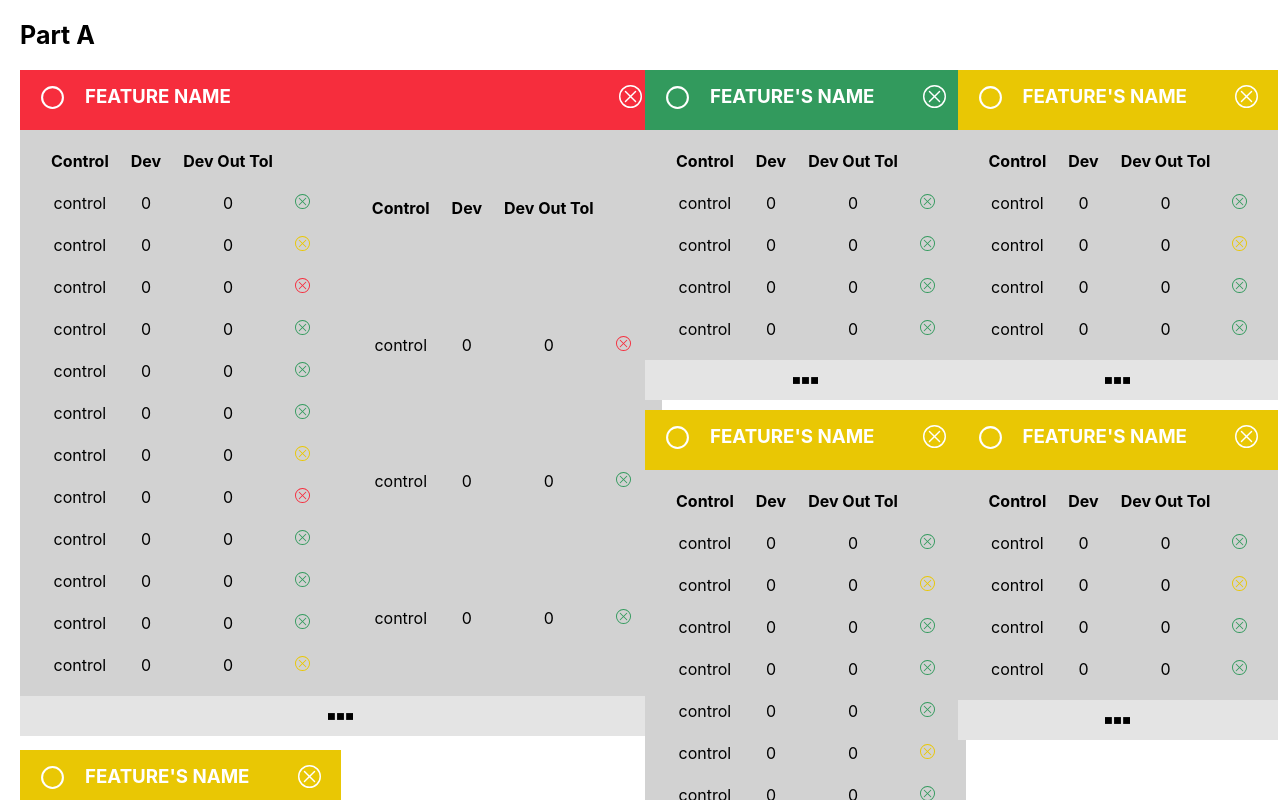
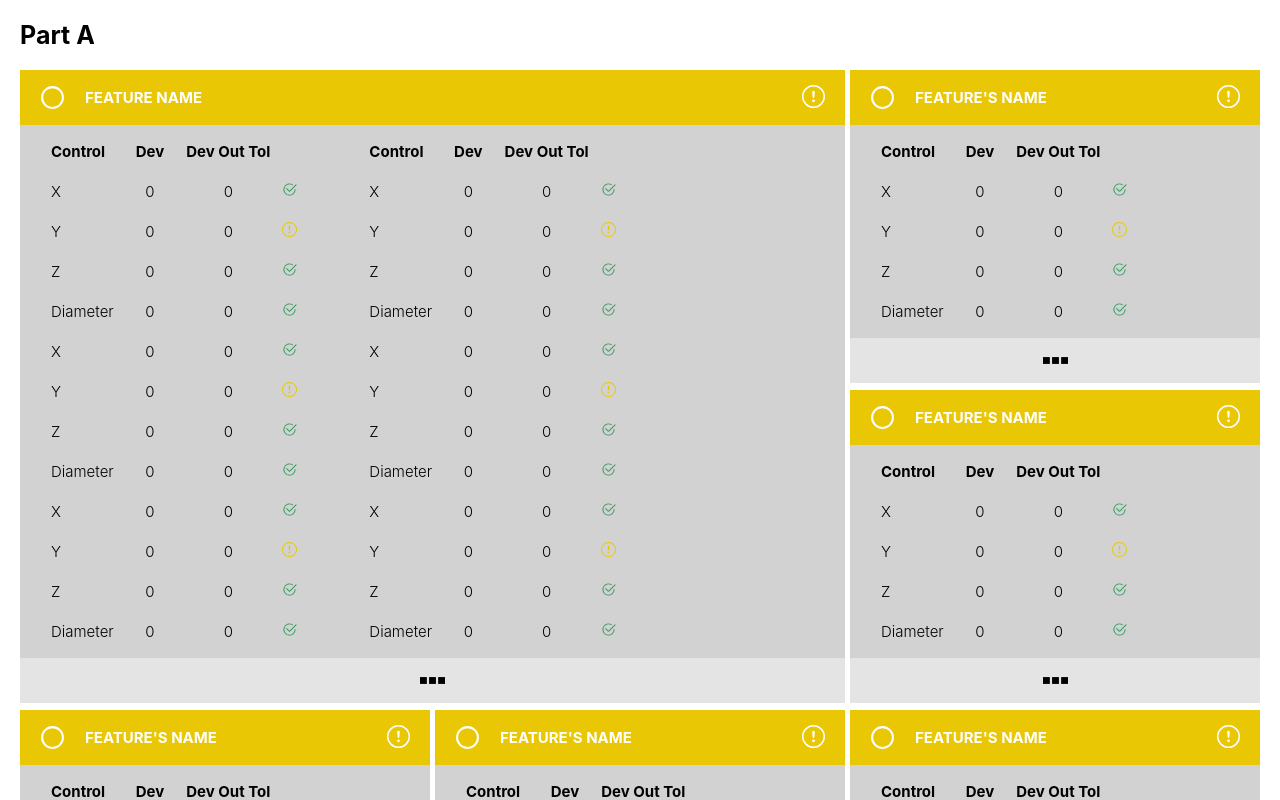
Before and after one commit to zeipepe/abb-test, a React (Create React App) app: page / in a window 1280 px wide. Shown: the top 800 px of the page. Built offline with nearby package versions, Linux system fonts and the light colour scheme.

Commit message:
fix: set grid layout to match design

```diff
--- a/src/components/Feature/Feature.js
+++ b/src/components/Feature/Feature.js
@@ -30,10 +30,10 @@ function iconFromStatus(status, size = "23px", color = false) {
     case "error":
       return <BsXCircle size={size} color={color ? colors[status] : "white"} />;
     case "warning":
-      return <BsXCircle size={size} color={color ? colors[status] : "white"} />;
+      return <BsExclamationCircle size={size} color={color ? colors[status] : "white"} />;
     case "ok":
     default:
-      return <BsXCircle size={size} color={color ? colors[status] : "white"} />;
+      return <BsCheckCircle size={size} color={color ? colors[status] : "white"} />;
   }
 }
 
@@ -85,17 +85,17 @@ function Feature(props) {
             key={"sectionControl-" + name + "-" + scIndex}
           >
             <tr>
-              <th>Control</th>
+              <th><div className={styles.alignLeft}>Control</div></th>
               <th>Dev</th>
               <th>Dev Out Tol</th>
               <th></th>
             </tr>
             {sectionControls.map((control, cIndex) => (
               <tr key={"control-" + name + "-" + control.name + cIndex}>
-                <td>{control.name}</td>
+                <td><div className={styles.alignLeft}>{control.name}</div></td>
                 <td>{control.dev}</td>
                 <td>{control.devTol}</td>
-                <td>{iconFromStatus(control.status, "15px", true)}</td>
+                <td><div className={styles.shiftLeft}>{iconFromStatus(control.status, "15px", true)}</div></td>
               </tr>
             ))}
           </table>
--- a/src/components/Feature/Feature.module.css
+++ b/src/components/Feature/Feature.module.css
@@ -1,5 +1,4 @@
-.featureContainer{
-    width:max-content;
+.featureContainer {
 }
 
 .header {
@@ -8,33 +7,40 @@
   color: white;
 }
 
-.header h3{
+.header h3 {
   display: flex;
   flex-flow: row;
-    margin:0px 20px;
+  margin: 0px 20px;
+  height:25px;
+  line-height:25px;
+  font-size: 15px;
+  font-weight: 700;
 }
 
-.controlsContainer{
-    background-color:#D2D2D2;
-    display:flex;
-    flex-flow:row;
+.controlsContainer {
+  background-color: #d2d2d2;
+  display: flex;
+  flex-flow: row;
+  font-size: 15px;
+  font-weight: 300;
 }
 
-.controlsTable{
-    margin: 0px 10px;
-    border-spacing:20px
+.controlsTable {
+  margin: 0px 10px;
+  border-spacing: 20px 13px;
+  line-height:25px;
 }
 
-.holder{
-    background-color:#E4E4E4;
-    height:40px;
-    display:flex;
-    justify-content:center;
-    align-items:center
+.holder {
+  background-color: #e4e4e4;
+  height: 45px;
+  display: flex;
+  justify-content: center;
+  align-items: center;
 }
 
-.title{
-    margin:0px 20px;
+.title {
+  margin: 0px 20px;
 }
 
 .ok {
@@ -54,3 +60,12 @@
   margin-right: 0px;
   vertical-align: middle;
 }
+
+.shiftLeft {
+  position: relative;
+  left: -10px;
+}
+
+.alignLeft {
+  text-align:left;
+}
--- a/src/components/Part/Part.module.css
+++ b/src/components/Part/Part.module.css
@@ -6,6 +6,7 @@
 .featuresContainer{
     margin:20px;
     display:grid;
-    gap:10px;
-    grid-template-columns: repeat(auto-fit, minmax(300px, 1fr));
+    column-gap: 5px;
+    row-gap: 7px;
+    grid-template-columns: repeat(auto-fit, minmax(310px, 1fr));
 }
--- a/src/views/Parts/Parts.js
+++ b/src/views/Parts/Parts.js
@@ -1,5 +1,6 @@
 import React from "react";
 import Part from "../../components/Part/Part";
+import styles from './Parts.module.css'
 function Parts() {
   const parts = [
     {
@@ -8,74 +9,83 @@ function Parts() {
         {
           name: "Feature Name",
           controls: [
-            { name: "control", dev: 0, devTol: 0, status: "ok" },
-            { name: "control", dev: 0, devTol: 0, status: "warning" },
-            { name: "control", dev: 0, devTol: 0, status: "error" },
-            { name: "control", dev: 0, devTol: 0, status: "ok" },
-            { name: "control", dev: 0, devTol: 0, status: "ok" },
-            { name: "control", dev: 0, devTol: 0, status: "ok" },
-            { name: "control", dev: 0, devTol: 0, status: "warning" },
-            { name: "control", dev: 0, devTol: 0, status: "error" },
-            { name: "control", dev: 0, devTol: 0, status: "ok" },
-            { name: "control", dev: 0, devTol: 0, status: "ok" },
-            { name: "control", dev: 0, devTol: 0, status: "ok" },
-            { name: "control", dev: 0, devTol: 0, status: "warning" },
-            { name: "control", dev: 0, devTol: 0, status: "error" },
-            { name: "control", dev: 0, devTol: 0, status: "ok" },
-            { name: "control", dev: 0, devTol: 0, status: "ok" },
+            { name: "X", dev: 0, devTol: 0, status: "ok" },
+            { name: "Y", dev: 0, devTol: 0, status: "warning" },
+            { name: "Z", dev: 0, devTol: 0, status: "ok" },
+            { name: "Diameter", dev: 0, devTol: 0, status: "ok" },
+            { name: "X", dev: 0, devTol: 0, status: "ok" },
+            { name: "Y", dev: 0, devTol: 0, status: "warning" },
+            { name: "Z", dev: 0, devTol: 0, status: "ok" },
+            { name: "Diameter", dev: 0, devTol: 0, status: "ok" },
+            { name: "X", dev: 0, devTol: 0, status: "ok" },
+            { name: "Y", dev: 0, devTol: 0, status: "warning" },
+            { name: "Z", dev: 0, devTol: 0, status: "ok" },
+            { name: "Diameter", dev: 0, devTol: 0, status: "ok" },
+            { name: "X", dev: 0, devTol: 0, status: "ok" },
+            { name: "Y", dev: 0, devTol: 0, status: "warning" },
+            { name: "Z", dev: 0, devTol: 0, status: "ok" },
+            { name: "Diameter", dev: 0, devTol: 0, status: "ok" },
+            { name: "X", dev: 0, devTol: 0, status: "ok" },
+            { name: "Y", dev: 0, devTol: 0, status: "warning" },
+            { name: "Z", dev: 0, devTol: 0, status: "ok" },
+            { name: "Diameter", dev: 0, devTol: 0, status: "ok" },
+            { name: "X", dev: 0, devTol: 0, status: "ok" },
+            { name: "Y", dev: 0, devTol: 0, status: "warning" },
+            { name: "Z", dev: 0, devTol: 0, status: "ok" },
+            { name: "Diameter", dev: 0, devTol: 0, status: "ok" },
           ],
         },
         {
           name: "Feature's Name",
           controls: [
-            { name: "control", dev: 0, devTol: 0, status: "ok" },
-            { name: "control", dev: 0, devTol: 0, status: "ok" },
-            { name: "control", dev: 0, devTol: 0, status: "ok" },
-            { name: "control", dev: 0, devTol: 0, status: "ok" },
+            { name: "X", dev: 0, devTol: 0, status: "ok" },
+            { name: "Y", dev: 0, devTol: 0, status: "warning" },
+            { name: "Z", dev: 0, devTol: 0, status: "ok" },
+            { name: "Diameter", dev: 0, devTol: 0, status: "ok" },
           ],
         },
         {
           name: "Feature's Name",
           controls: [
-            { name: "control", dev: 0, devTol: 0, status: "ok" },
-            { name: "control", dev: 0, devTol: 0, status: "warning" },
-            { name: "control", dev: 0, devTol: 0, status: "ok" },
-            { name: "control", dev: 0, devTol: 0, status: "ok" },
+            { name: "X", dev: 0, devTol: 0, status: "ok" },
+            { name: "Y", dev: 0, devTol: 0, status: "warning" },
+            { name: "Z", dev: 0, devTol: 0, status: "ok" },
+            { name: "Diameter", dev: 0, devTol: 0, status: "ok" },
           ],
         },
         {
           name: "Feature's Name",
           controls: [
-            { name: "control", dev: 0, devTol: 0, status: "ok" },
-            { name: "control", dev: 0, devTol: 0, status: "warning" },
-            { name: "control", dev: 0, devTol: 0, status: "ok" },
-            { name: "control", dev: 0, devTol: 0, status: "ok" },
-            { name: "control", dev: 0, devTol: 0, status: "ok" },
-            { name: "control", dev: 0, devTol: 0, status: "warning" },
-            { name: "control", dev: 0, devTol: 0, status: "ok" },
-            { name: "control", dev: 0, devTol: 0, status: "ok" },
-            { name: "control", dev: 0, devTol: 0, status: "ok" },
-            { name: "control", dev: 0, devTol: 0, status: "warning" },
-            { name: "control", dev: 0, devTol: 0, status: "ok" },
-            { name: "control", dev: 0, devTol: 0, status: "ok" },
+            { name: "X", dev: 0, devTol: 0, status: "ok" },
+            { name: "Y", dev: 0, devTol: 0, status: "warning" },
+            { name: "Z", dev: 0, devTol: 0, status: "ok" },
+            { name: "Diameter", dev: 0, devTol: 0, status: "ok" },
+            { name: "X", dev: 0, devTol: 0, status: "ok" },
+            { name: "Y", dev: 0, devTol: 0, status: "warning" },
+            { name: "Z", dev: 0, devTol: 0, status: "ok" },
+            { name: "Diameter", dev: 0, devTol: 0, status: "ok" },
+            { name: "X", dev: 0, devTol: 0, status: "ok" },
+            { name: "Y", dev: 0, devTol: 0, status: "warning" },
+            { name: "Z", dev: 0, devTol: 0, status: "ok" },
+            { name: "Diameter", dev: 0, devTol: 0, status: "ok" },
           ],
         },
         {
           name: "Feature's Name",
           controls: [
-            { name: "control", dev: 0, devTol: 0, status: "ok" },
-            { name: "control", dev: 0, devTol: 0, status: "warning" },
-            { name: "control", dev: 0, devTol: 0, status: "ok" },
-            { name: "control", dev: 0, devTol: 0, status: "ok" },
+            { name: "X", dev: 0, devTol: 0, status: "ok" },
+            { name: "Y", dev: 0, devTol: 0, status: "warning" },
+            { name: "Z", dev: 0, devTol: 0, status: "ok" },
+            { name: "Diameter", dev: 0, devTol: 0, status: "ok" },
           ],
         },
         {
           name: "Feature's Name",
           controls: [
-            { name: "control", dev: 0, devTol: 0, status: "ok" },
-            { name: "control", dev: 0, devTol: 0, status: "warning" },
-            { name: "control", dev: 0, devTol: 0, status: "ok" },
-            { name: "control", dev: 0, devTol: 0, status: "ok" },
+            { name: "X", dev: 0, devTol: 0, status: "ok" },
+            { name: "Y", dev: 0, devTol: 0, status: "warning" },
+            { name: "Z", dev: 0, devTol: 0, status: "ok" },
+            { name: "Diameter", dev: 0, devTol: 0, status: "ok" },
           ],
         },
       ],
@@ -97,7 +107,7 @@ function Parts() {
   ];
 
   return (
-    <div className="App">
+    <div className={styles.partsContainer}>
       {parts.map((part, index) => (
         <Part key={"part-" + index} name={part.name} features={part.features} />
       ))}
--- /dev/null
+++ b/src/views/Parts/Parts.module.css
@@ -0,0 +1,4 @@
+.partsContainer {
+    margin: 0px auto;
+    max-width:1700px;
+}
```
